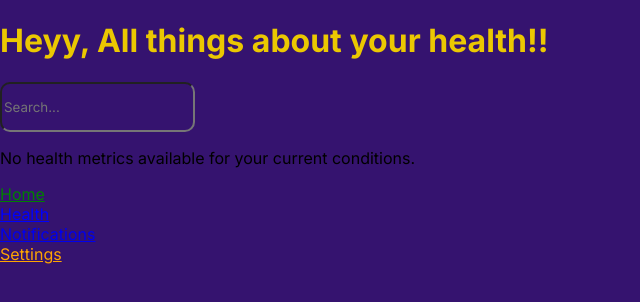
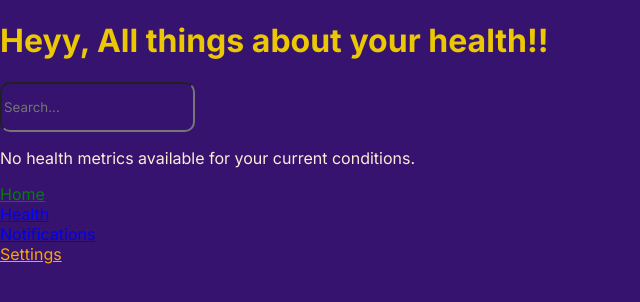
Before and after one commit to MaccccD/Haemophilia-Healthcare-App, a React (Create React App) app: page /HealthMetrics in a window 1280 px wide. Shown: the top 302 px of the page, without its empty margins (0-640 px from the left). Built offline with nearby package versions, Linux system fonts and the light colour scheme; sample sign-in values are in the browser's storage; a web font is replaced by a local one.

Commit message:
Health Metrics Page Update
-updated class name for health page

```diff
--- a/src/Main Pages/HealthMetrics.jsx
+++ b/src/Main Pages/HealthMetrics.jsx
@@ -83,7 +83,7 @@ function HealthMetrics() {
        {selectedConditions.length > 0 && renderButtons().length > 0 ? (
         renderButtons()
       ) : (
-        <p>No health metrics available for your current conditions.</p>
+        <p className='content'>No health metrics available for your current conditions.</p>
       )}
     </div>
   )
```
